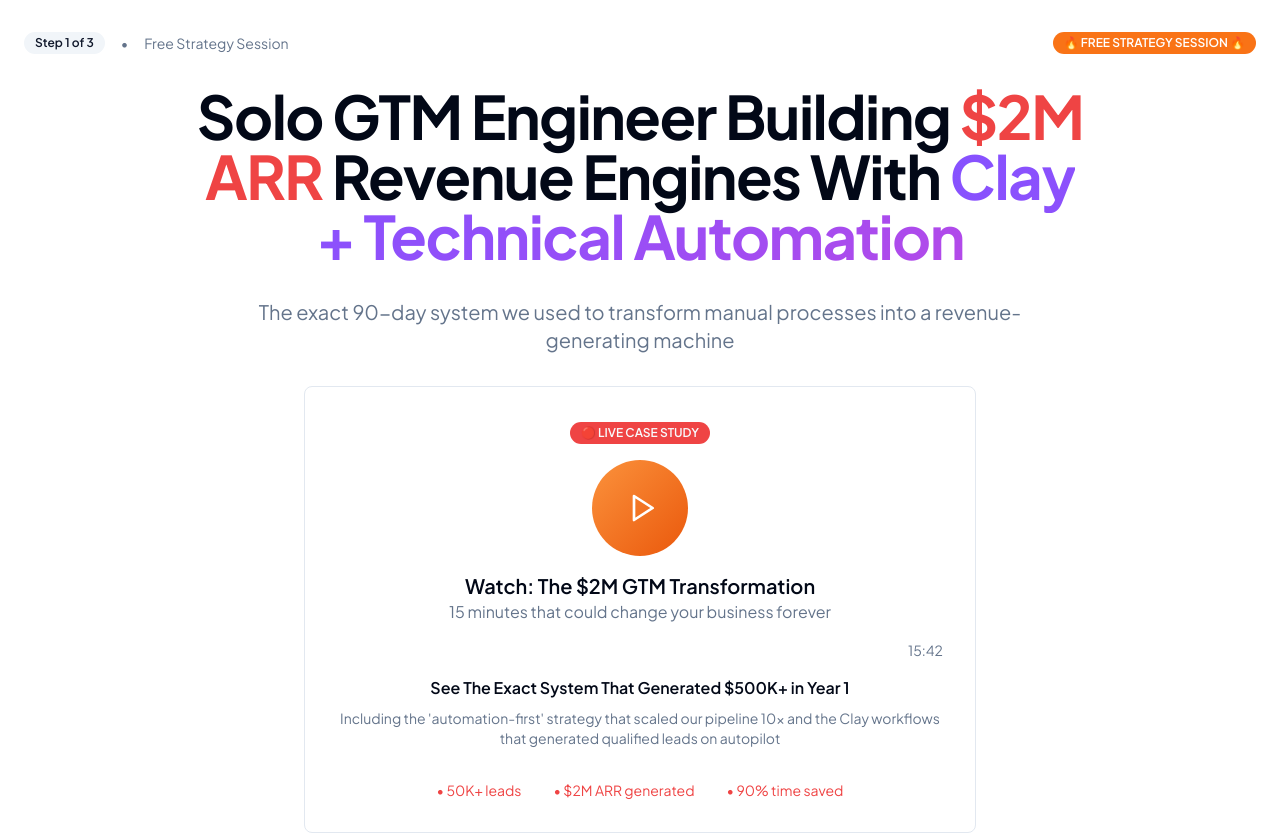
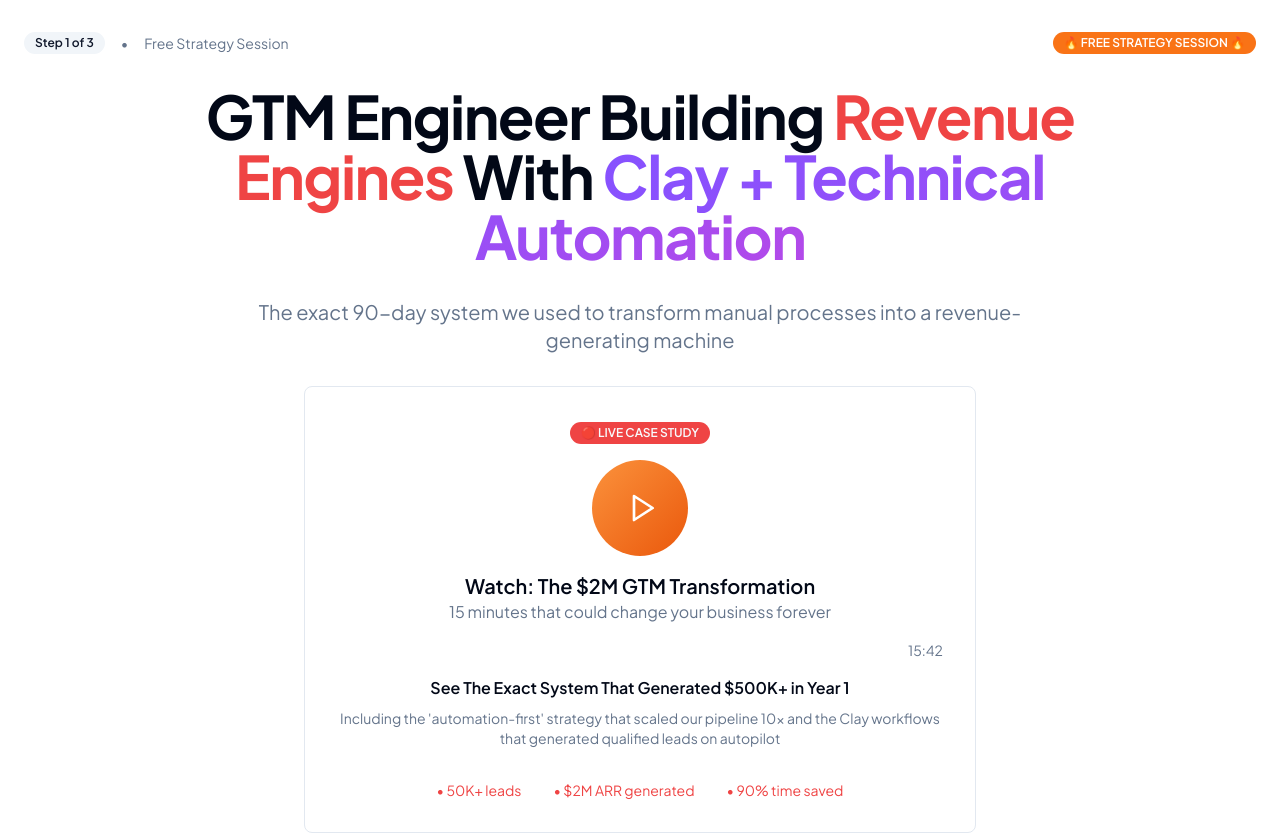
Before and after one commit to josephdeville/claycraft-services, a React (Vite) app: page / in a window 1280 px wide. Shown: the top 835 px of the page. Built offline with nearby package versions, Linux system fonts and the light colour scheme.

Commit message:
Remove specific ARR and Solo
Remove "Solo" and "$2M ARR" from the hero section headline.

```diff
--- a/src/components/sections/Hero.tsx
+++ b/src/components/sections/Hero.tsx
@@ -32,8 +32,8 @@ const Hero = () => {
         {/* Main Content */}
         <div className="text-center max-w-4xl mx-auto space-y-8">
           <h1 className="text-4xl md:text-5xl lg:text-6xl font-bold tracking-tight">
-            Solo GTM Engineer Building{" "}
-            <span className="text-red-500">$2M ARR</span> Revenue Engines With{" "}
+            GTM Engineer Building{" "}
+            <span className="text-red-500">Revenue Engines</span> With{" "}
             <span className="bg-gradient-brand bg-clip-text text-transparent">Clay + Technical Automation</span>
           </h1>
 
```
